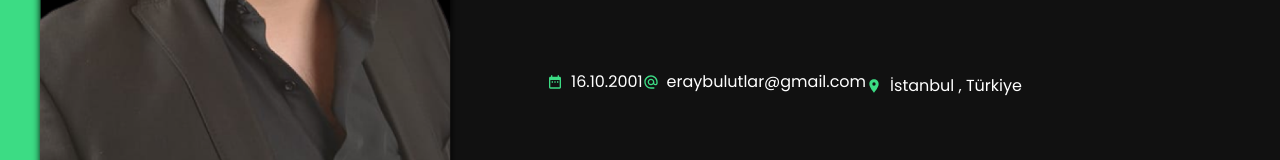
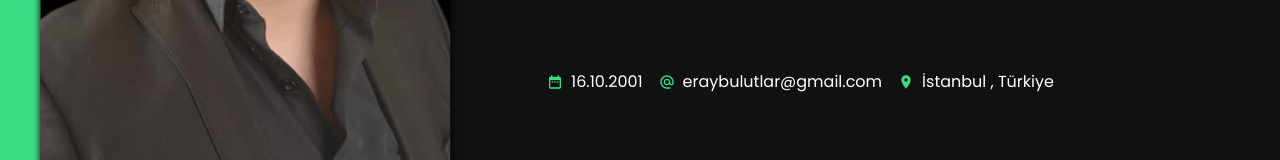
Before and after one commit to efsanegnyl/eray-portfolio, a React (Create React App) app: page / in a window 1280 px wide. Shown: the part 484-644 px from the top of the page. Built offline with nearby package versions, Linux system fonts and the light colour scheme.

Commit message:
Update HomeView.js

```diff
--- a/src/views/HomeView.js
+++ b/src/views/HomeView.js
@@ -65,18 +65,18 @@ function HomeView() {
                         Aktif olarak Java ile android uygulama gelistiriyor , bu alanda ilerlemek icin ogrenmeye ve gelismeye devam ediyorum.
                     </p>
 
-                        <div className="mr-10 md:flex hidden ">
-                            <ul className=" md:flex justify-between">
-                                <li className="flex items-center mb-2">
+                        <div className="mr-10 md:flex hidden  ">
+                            <ul className=" md:flex justify-between items-center">
+                                <li className="flex items-center mr-4 mb-2">
                                     <MdDateRange className="mr-2  text-primary-orange" />
                                     <span className="">16.10.2001</span>
                                 </li>
-                                <li className="flex items-center mb-2">
+                                <li className="flex items-center mr-4 mb-2">
 
                                     <MdAlternateEmail className="mr-2 text-primary-orange " />
                                     <span>eraybulutlar@gmail.com</span>
                                 </li>
-                                <li className="flex items-center">
+                                <li className="flex items-center mr-4 mb-2">
                                     <MdLocationOn className="mr-2 text-primary-orange " />
                                     <span>İstanbul , Türkiye</span>
                                 </li>
```
